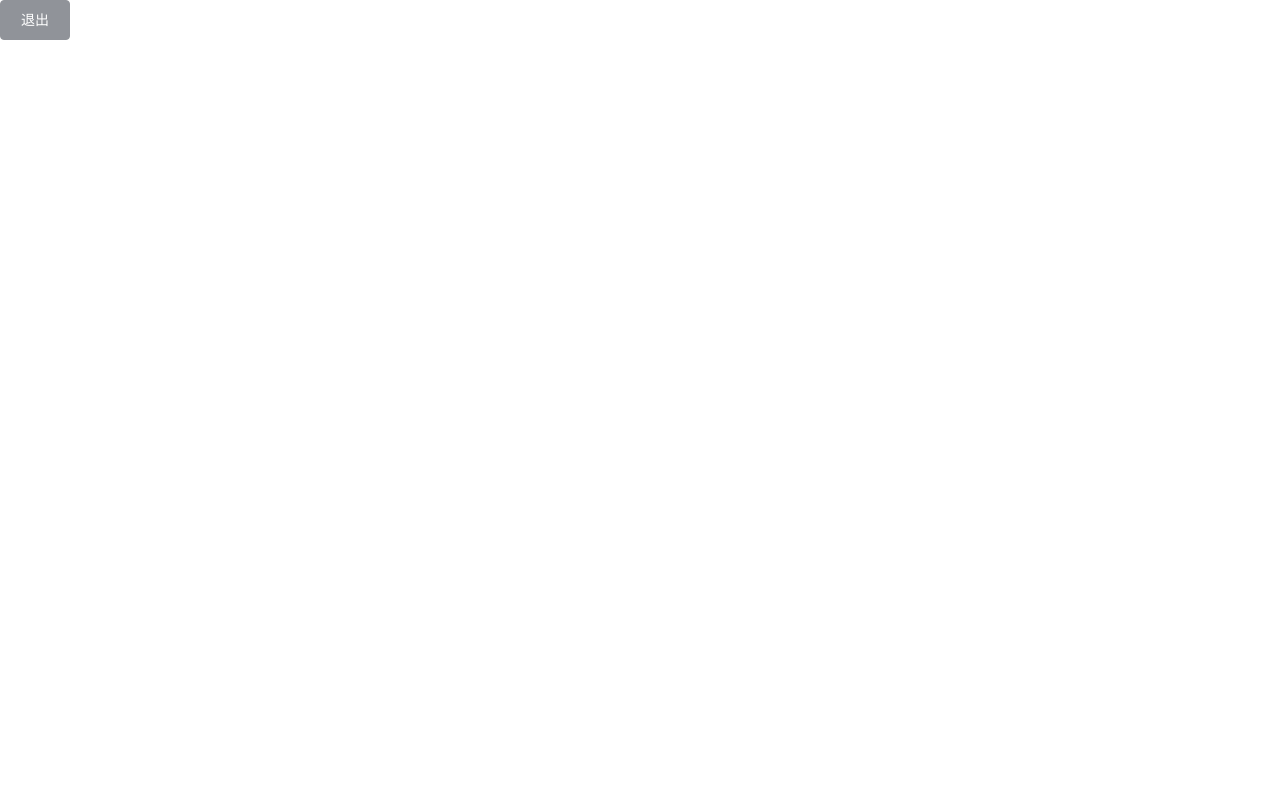
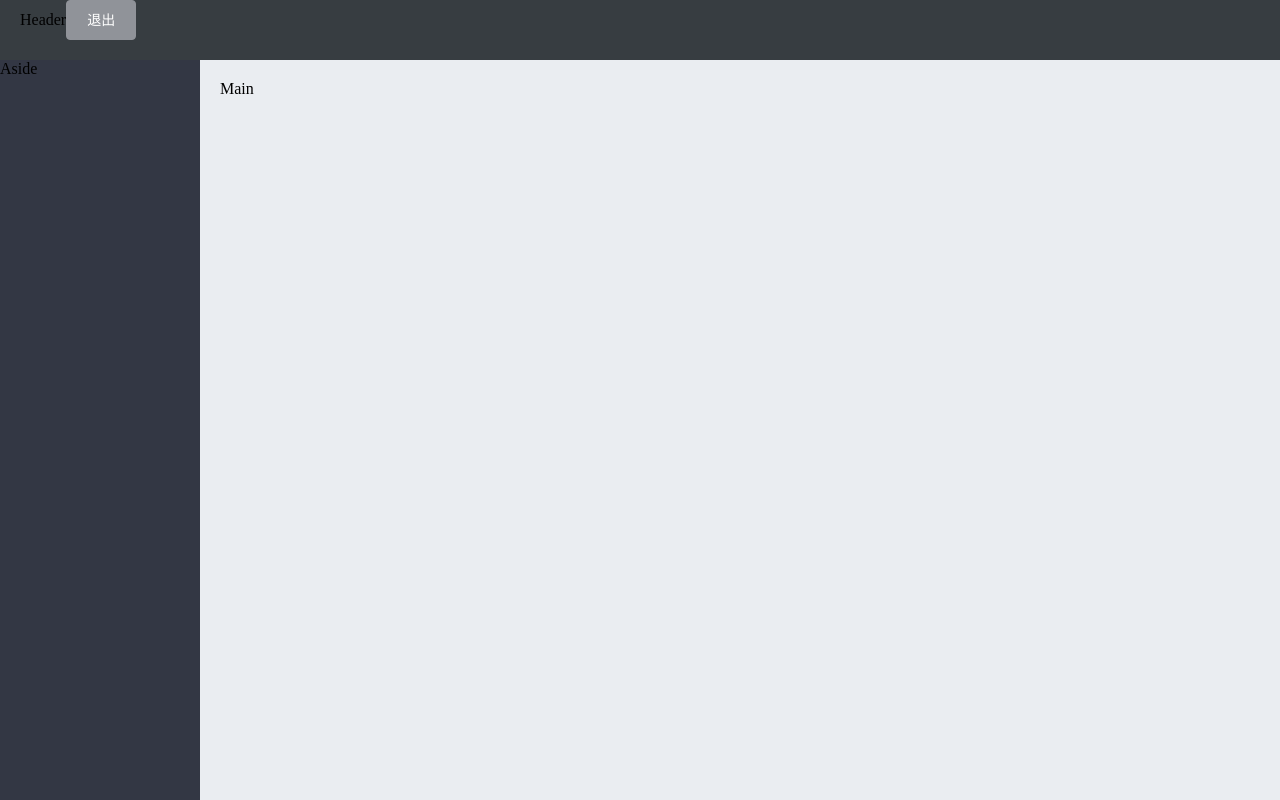
Before and after one commit to 0xTiefer-Atem/vue-demo_management, a Vue app: page /home in a window 1280 px wide. Built offline with nearby package versions, Linux system fonts and the light colour scheme.

Commit message:
实现基本主页布局

```diff
--- a/src/components/Home.vue
+++ b/src/components/Home.vue
@@ -1,7 +1,15 @@
 <template>
-  <div>
-    <el-button type="info" @click="logOut">退出</el-button>
-  </div>
+  <el-container class="home-container">
+<!--    头部区域-->
+    <el-header>Header<el-button type="info" @click="logOut">退出</el-button></el-header>
+<!--    页面主体区-->
+    <el-container>
+<!--      侧边栏-->
+      <el-aside width="200px">Aside</el-aside>
+<!--      右侧内容主体-->
+      <el-main>Main</el-main>
+    </el-container>
+  </el-container>
 </template>
 
 <script>
@@ -21,4 +29,19 @@
 
 <style scoped>
 
+  /*让home-container充满全屏*/
+  .home-container {
+    height: 100%;
+  }
+  .el-header {
+    background-color: #373D41;
+  }
+
+  .el-aside {
+    background-color: #333744;
+  }
+
+  .el-main {
+    background-color: #EAEDF1;
+  }
 </style>
```
